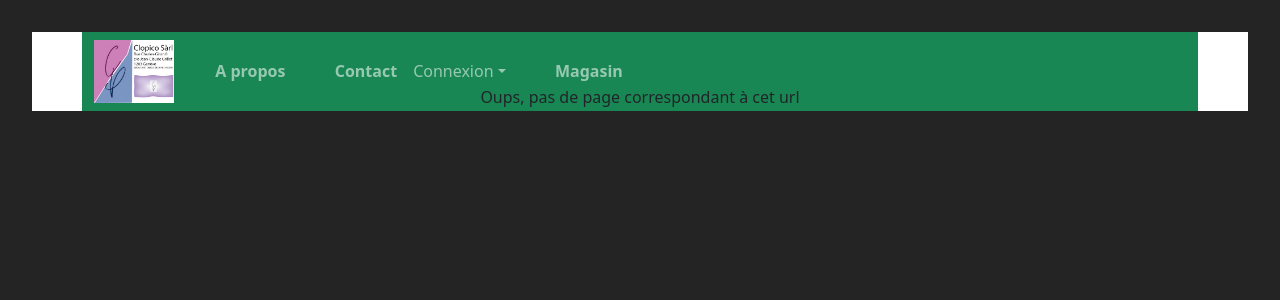
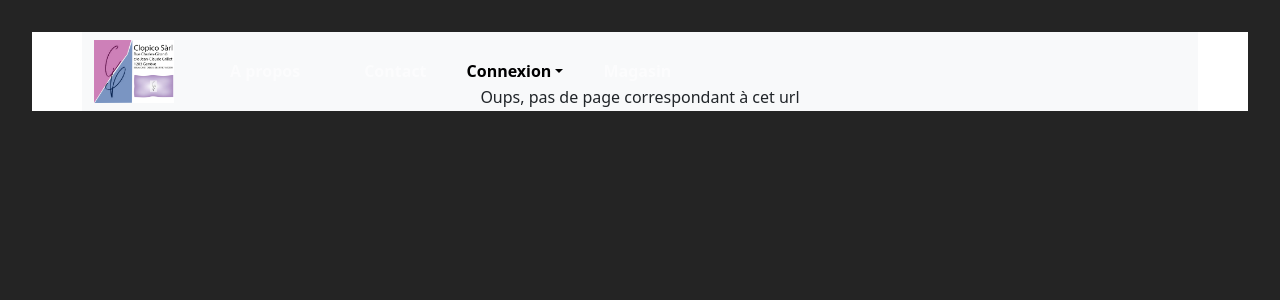
Before and after one commit to Berkpigh/CLOPICO_COM_V2-3, a React (Vite) app in the folder FRONTEND/vite-project/: page /login in a window 1280 px wide. Shown: the top 300 px of the page. Built offline with nearby package versions, Linux system fonts and the light colour scheme.

Commit message:
v26 Bouteille

```diff
--- a/FRONTEND/vite-project/src/App.css
+++ b/FRONTEND/vite-project/src/App.css
@@ -91,6 +91,9 @@ body {
 .colgreen {
   color : '#00FF00'
 }
+.colwhite {
+  color : white
+}
 .all{
   text-align: left;
 }
--- a/FRONTEND/vite-project/src/shared/layout/MainMenu/index.tsx
+++ b/FRONTEND/vite-project/src/shared/layout/MainMenu/index.tsx
@@ -7,6 +7,7 @@ import Jumbotron from "/LogoCLcarré.jpg";
 
 import { Container, Navbar, Nav, NavDropdown, ButtonGroup, Button } from "react-bootstrap";
 import { RootState } from "../../../redux/store/storeRedux";
+import styles from "./nav.module.css"
 /**
  * Menu principal de l'application
  */
@@ -22,9 +23,9 @@ export const MainMenu = () => {
   return (
   <>
   <Container>
-    <Navbar expand="lg" bg="success" data-bs-theme="dark">
+    <Navbar expand="lg" bg="light" data-bs-theme="dark">
       <Container>
-        <Nav.Link as={Link} to="/">
+        <Nav.Link className="me-4" as={Link} to="/">
           <img style={{height:'80 px', width:'80px'}} src={ Jumbotron }/>
         </Nav.Link>
         <Navbar.Toggle aria-controls="main-navbar-nav"></Navbar.Toggle>
@@ -32,11 +33,19 @@ export const MainMenu = () => {
 
           <Nav className="me-auto mb-2 mb-lg-0">
   {/* --- * --- * --- * A propos * --- * --- */}
-            <Nav.Link as={Link} to="/apropos">&nbsp;&nbsp;&nbsp;&nbsp;&nbsp;&nbsp;&nbsp;&nbsp;<strong>A propos</strong></Nav.Link>
+            <Nav.Link className="mx-4 colblack" as={Link} to="/apropos">
+              <strong>A propos</strong>
+            </Nav.Link>
   {/* --- * --- * --- * Contact * --- * --- */}
-            <Nav.Link as={Link} to="/contact" className="nav-link">&nbsp;&nbsp;&nbsp;&nbsp;&nbsp;&nbsp;&nbsp;&nbsp;<strong>Contact</strong></Nav.Link>
+            <Nav.Link className="mx-4 colblack" as={Link} to="/contact" >
+              <strong>Contact</strong>
+            </Nav.Link>
   {/* --- * --- * --- * Connexion * --- * --- */}
-            <NavDropdown title="Connexion" id="navdropdown-connexion">
+            <NavDropdown className={`${styles['myTitleColor']}
+                                    ${styles['myTitleFont']}
+                                    ${styles['myTitleHover']}
+                                    ${styles['myTitleFocus']}
+                                    ${styles['myTitleShow']}`} title="Connexion" data-bs-theme="light" id="navdropdown-connexion">
               {authContext.user.status != "loggedIn" &&
                 authContext.role.status != 'ok' &&
                 <NavDropdown.Item as={Link} to="/enregistrement">
@@ -78,8 +87,7 @@ export const MainMenu = () => {
                 </NavDropdown.Item>
             </NavDropdown>)}
 {/* --- * --- * --- * Magasin * --- * --- */}
-            <Nav.Link as={Link} to="/magasin">
-              &nbsp;&nbsp;&nbsp;&nbsp;&nbsp;&nbsp;&nbsp;&nbsp;
+            <Nav.Link className="mx-4 colblack" as={Link} to="/magasin">
               <strong>Magasin</strong>
             </Nav.Link>
 {/* --- * --- * --- * Panier * --- * --- */}
--- /dev/null
+++ b/FRONTEND/vite-project/src/shared/layout/MainMenu/nav.module.css
@@ -0,0 +1,15 @@
+.myTitleColor a {
+    color: black;
+}
+.myTitleFont a {
+    font-weight: 700;
+}
+.myTitleHover a:hover {
+    color: black;
+}
+.myTitleFocus a:focus {
+    color: black;
+}
+.myTitleShow.show {
+    color: black;
+}
```
